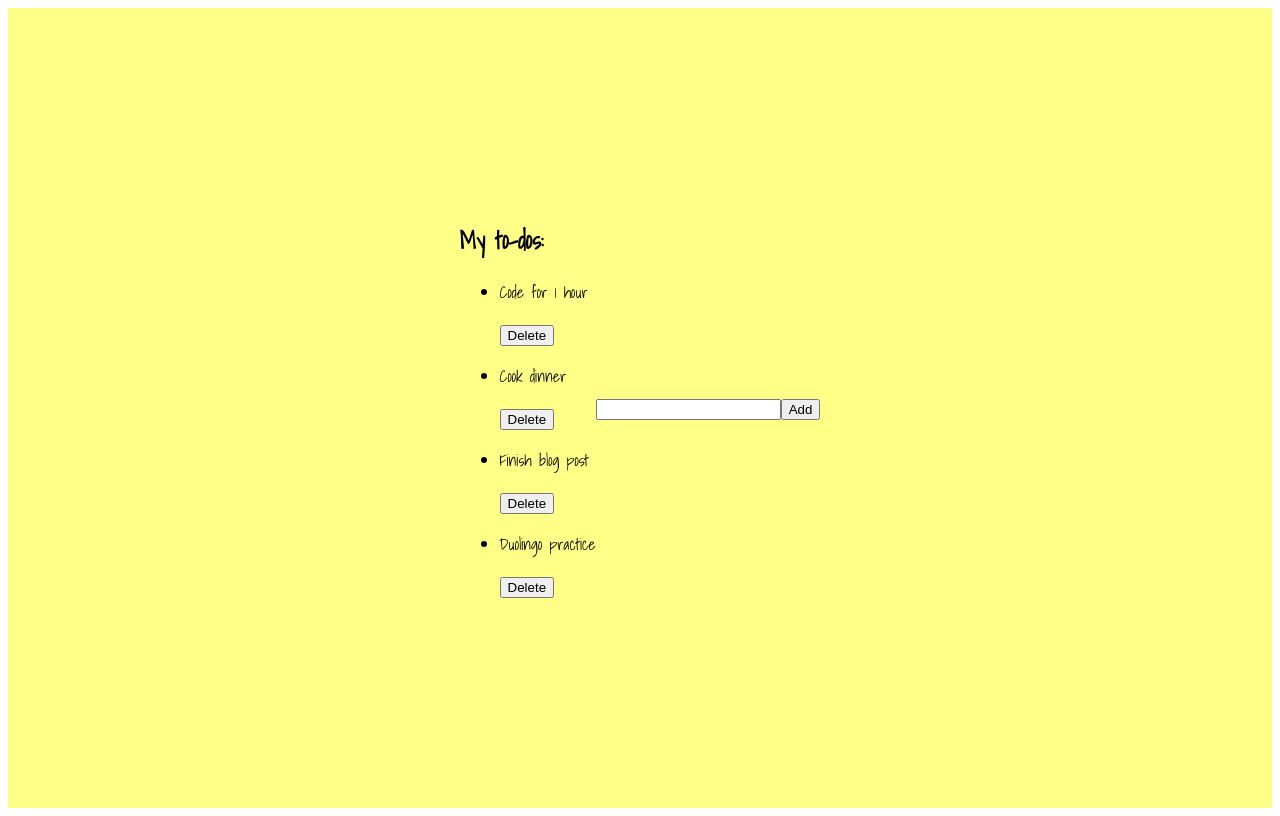
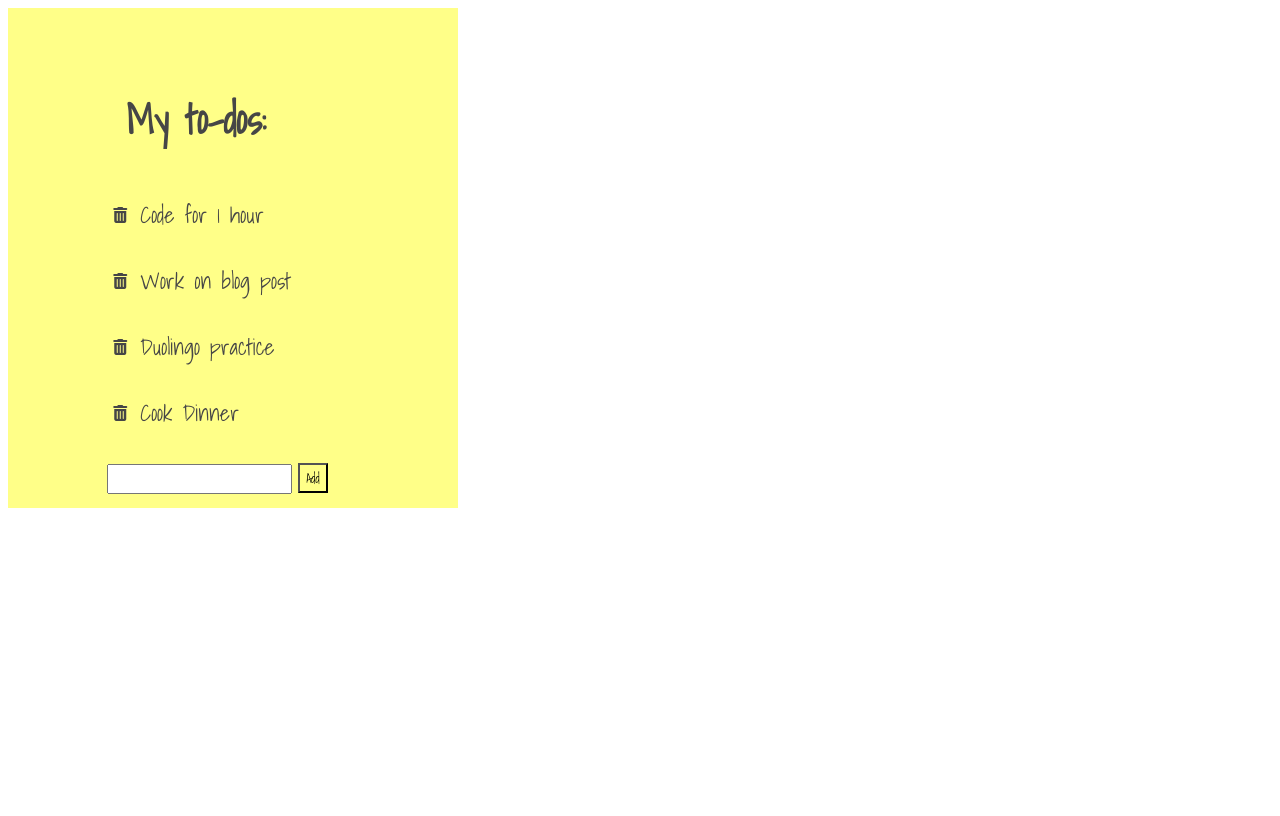
Before and after one commit to SarahMBeecroft/To_Do_Vue, a Vue app in the folder to_do_vue/: page / in a window 1280 px wide. Built offline with nearby package versions, Linux system fonts and the light colour scheme.

Commit message:
Added some styling

```diff
--- a/to_do_vue/public/index.html
+++ b/to_do_vue/public/index.html
@@ -10,6 +10,7 @@
       href="https://fonts.googleapis.com/css2?family=Shadows+Into+Light&display=swap"
       rel="stylesheet"
     />
+    <script src="https://kit.fontawesome.com/ef5186996b.js"></script>
   </head>
   <body>
     <noscript>
--- a/to_do_vue/src/App.vue
+++ b/to_do_vue/src/App.vue
@@ -23,17 +23,17 @@ export default {
         },
         {
           id: 2,
-          title: "Cook dinner",
+          title: "Work on blog post",
           completed: false
         },
         {
           id: 3,
-          title: "Finish blog post",
+          title: "Duolingo practice",
           completed: false
         },
         {
           id: 4,
-          title: "Duolingo practice",
+          title: "Cook Dinner",
           completed: false
         }
       ]
@@ -56,6 +56,7 @@ export default {
   display: flex;
   align-items: center;
   justify-content: center;
-  height: 100vh;
+  height: 500px;
+  width: 450px;
 }
 </style>
--- a/to_do_vue/src/components/AddTodo.vue
+++ b/to_do_vue/src/components/AddTodo.vue
@@ -30,4 +30,19 @@ export default {
 };
 </script>
 <style scoped>
+button {
+  background-color: rgb(255, 255, 136);
+  margin: 6px;
+  font-family: "Shadows Into Light", cursive;
+  height: 30px;
+  position: relative;
+  top: 220px;
+  right: 110px;
+}
+input {
+  height: 24px;
+  position: relative;
+  top: 220px;
+  right: 110px;
+}
 </style>
--- a/to_do_vue/src/components/Todo.vue
+++ b/to_do_vue/src/components/Todo.vue
@@ -1,7 +1,7 @@
 <template>
-  <div v-bind:class="{ 'completed': todo.completed }">
+  <div v-bind:class="{ 'completed': todo.completed }" id="notes">
+    <i class="fas fa-trash-alt" @click="$emit('delete-todo', todo.id)"></i>
     <p v-on:click="markComplete">{{ todo.title }}</p>
-    <button @click="$emit('delete-todo', todo.id)">Delete</button>
   </div>
 </template>
 
@@ -21,4 +21,20 @@ export default {
 .completed {
   text-decoration: line-through;
 }
+#notes {
+  position: relative;
+  left: 76px;
+  bottom: 15px;
+}
+p {
+  color: rgb(70, 70, 70);
+  font-size: 1.4em;
+  margin: 2px;
+}
+.fa-trash-alt {
+  position: relative;
+  top: 33px;
+  right: 25px;
+  color: rgb(70, 70, 70);
+}
 </style>
--- a/to_do_vue/src/components/Todos.vue
+++ b/to_do_vue/src/components/Todos.vue
@@ -21,4 +21,13 @@ export default {
 </script>
 
 <style scoped>
+h2 {
+  color: rgb(70, 70, 70);
+  font-size: 2.5em;
+  position: relative;
+  left: 2.6em;
+}
+ul {
+  list-style-type: none;
+}
 </style>
```
